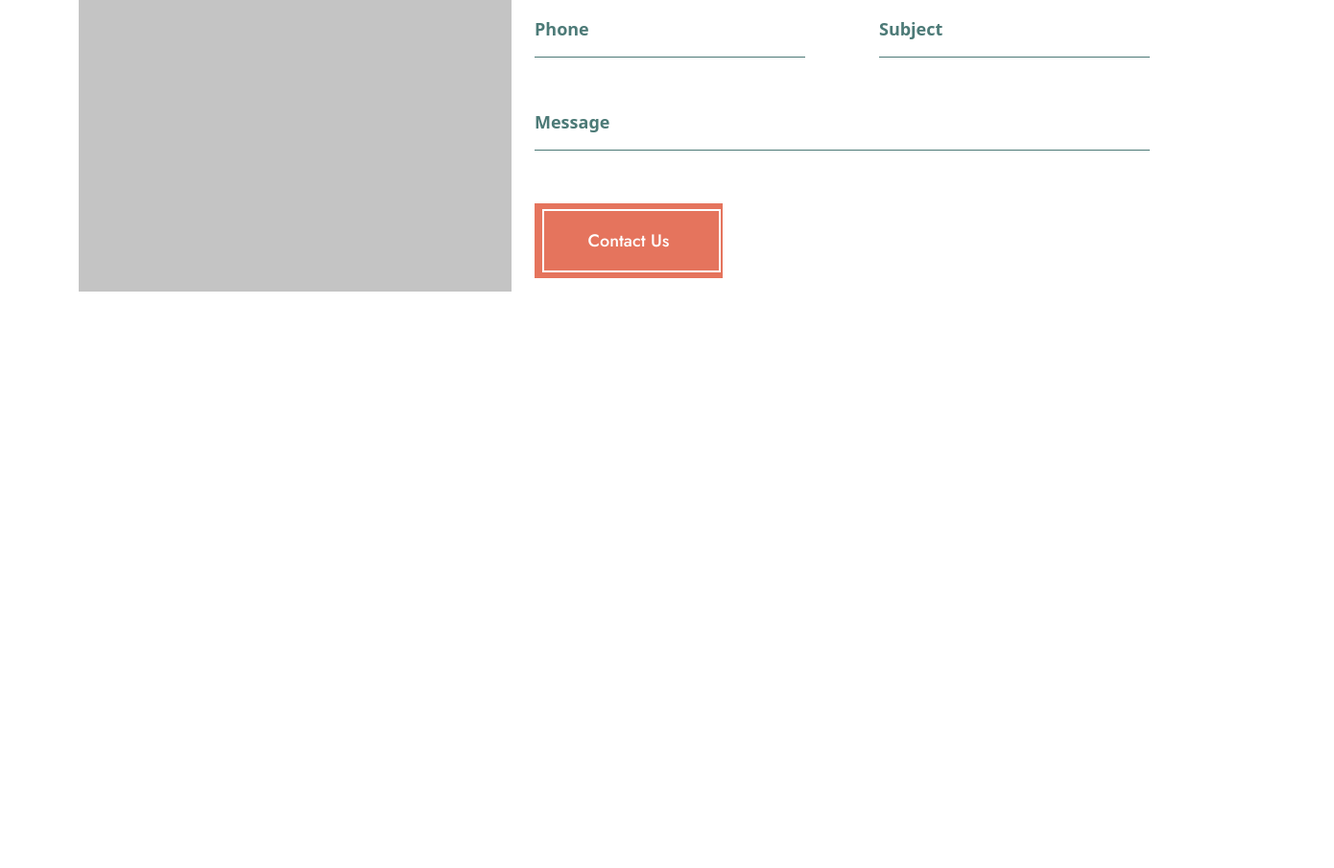
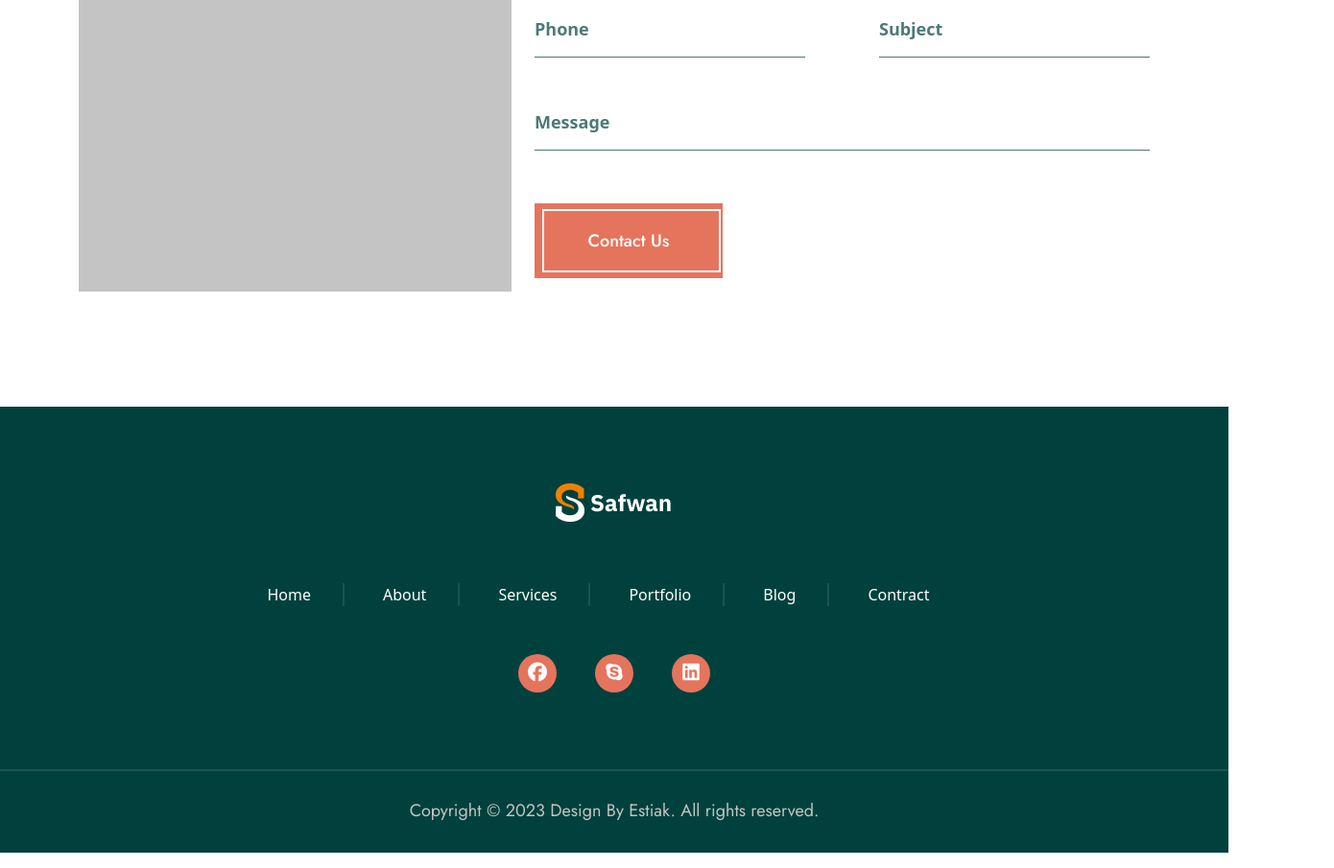
Before and after one commit to sajibkhandev/Safwan_2402, a plain HTML site: page index.html in a window 1280 px wide. Shown: the part 5995-6900 px from the top of the page at 96% size, 1390 px wide, since content can reach past the window. Before the commit the page ends 6299 px from the top, so only its background shows below. Drawn offline with Linux system fonts and the light colour scheme.

Commit message:
project done

```diff
--- a/css/style.css
+++ b/css/style.css
@@ -653,8 +653,87 @@ a {
     color: rgba(0, 65, 61,0.7);
     padding: 12px 0px;
 }
-.contact .lastInput{
+.contact input:last-child{
     width: 100%;
 
 }
 /* contact part end */
+/* foter part start */
+.footer{
+    background: #00413D;
+    padding: 80px 0px;
+    text-align: center;
+    margin-top: 120px;
+}
+
+.footer .ulOne{
+    display: flex;
+    color: white;
+    justify-content: center;
+    column-gap: 40px;
+    padding-top: 64px;
+
+}
+.footer .ulOne li{
+    border-right: 2px solid rgba(255, 255, 255,0.1);
+    padding-right: 33px;
+
+}
+
+
+.footer .ulOne li:last-child{
+    border-right: 0px;
+}
+
+.footer .ulTwo{
+    display: flex;
+    justify-content: center;
+    column-gap: 40px;
+    color: white;
+    margin-top: 50px;
+
+
+}
+.footer .ulTwo li{
+    width: 40px;
+    height: 40px;
+    line-height: 40px;
+    background: #E5745D;
+    border-radius: 50%;
+}
+.footer .ulTwo li i{
+    font-size: 20px;
+}
+
+.copy_right{
+    background: #00413D;
+
+
+}
+.copy_right p{
+    color: white;
+    position: relative;
+    text-align: center;
+    padding: 30px 0px;
+    font-size: 18px;
+    color: #C4C4C4;
+    font-weight: 400;
+    font-family: "Jost", sans-serif;
+
+
+
+}
+.copy_right p::after{
+    position: absolute;
+    top: 0;
+    left: 50%;
+    width: 1500px;
+    height: 2px;
+    background: rgba(255, 255, 255,0.10);
+    content: "";
+    transform: translateX(-50%);
+
+}
+
+
+/* foter part end */
--- a/index.html
+++ b/index.html
@@ -497,7 +497,7 @@
             <input placeholder="Enter Email" type="text">
             <input placeholder="Phone" type="text">
             <input placeholder="Subject" type="text">
-            <input placeholder="Message" class="lastInput" type="text">
+            <input placeholder="Message"  type="text">
             </div>
             <div class="common-button">
               <a href="">Contact Us</a>
@@ -510,6 +510,37 @@
  <!-- ===============================
        Contact Part end
   ================================= -->
+ <!-- ===============================
+       footer Part start
+  ================================= -->
+  <section class="footer">
+    <div class="container">
+      <img src="./images/footerLogo.png" alt="">
+      <ul class="ulOne">
+        <li>Home</li>
+        <li>About</li>
+        <li>Services</li>
+        <li>Portfolio</li>
+        <li>Blog</li>
+        <li>Contract</li>
+      </ul>
+
+      <ul class="ulTwo">
+        <li><i class="fa-brands fa-facebook"></i></li>
+        <li><i class="fa-brands fa-skype"></i></li>
+        <li><i class="fa-brands fa-linkedin"></i></li>
+      </ul>
+    </div>
+  </section>
+
+  <section class="copy_right">
+    <p>Copyright © 2023 Design By Estiak. All rights reserved.</p>
+
+
+  </section>
+ <!-- ===============================
+       footer Part end
+  ================================= -->
 
 
 
```
Also changed, not shown: images/footerLogo.png (added).
